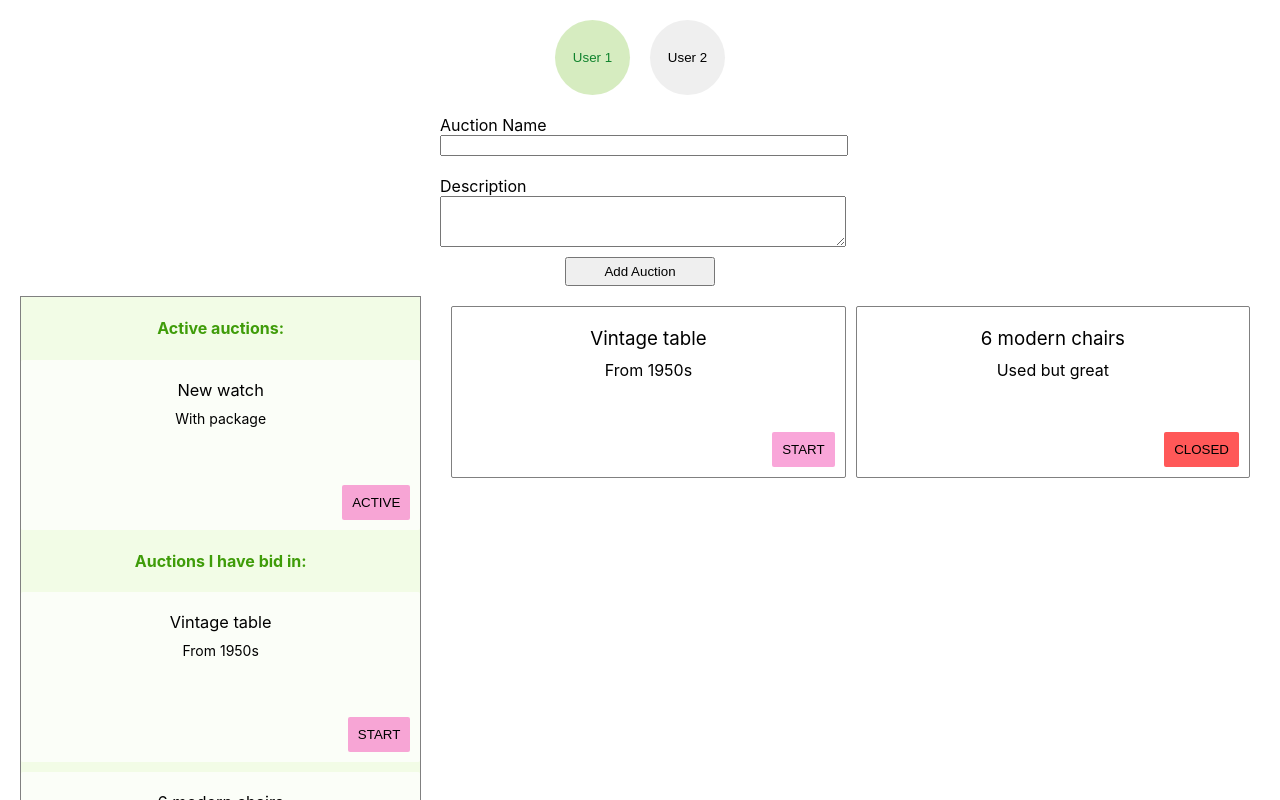
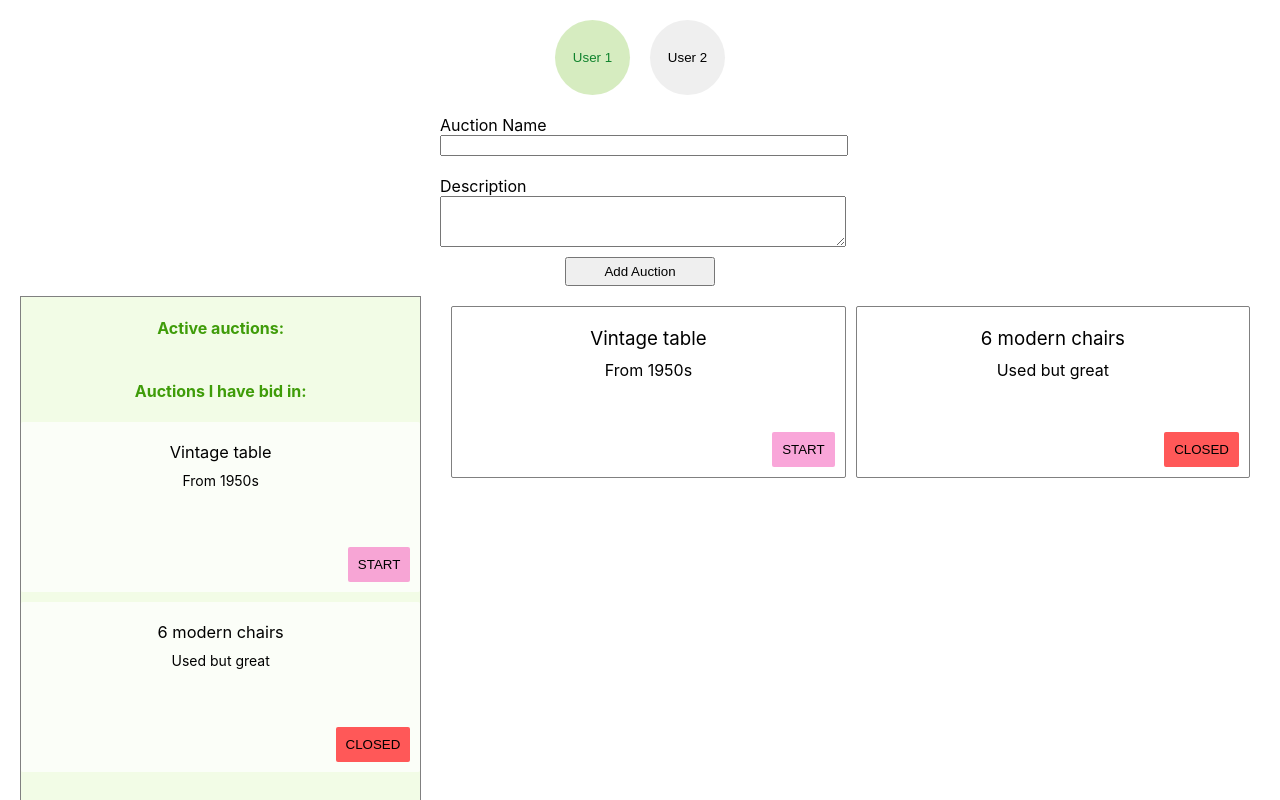
Before and after one commit to Aiste-Tamos/auction-app-react, a React (Create React App) app: page / in a window 1280 px wide. Shown: the top 800 px of the page. Built offline with nearby package versions, Linux system fonts and the light colour scheme.

Commit message:
added functionality of countdown when auction is active

```diff
--- a/src/auctions-sample.json
+++ b/src/auctions-sample.json
@@ -10,7 +10,7 @@
                     "description": "From 1950s",
                     "lastBidUserId": 2,
                     "timer": "00:00",
-                    "price": "60",
+                    "price": "0",
                     "state": "start"
                 },
                 {
@@ -32,8 +32,8 @@
                     "description": "With package",
                     "lastBidUserId": 1,
                     "timer": "00:10",
-                    "price": "30",
-                    "state": "active"
+                    "price": "0",
+                    "state": "start"
                 }
             ]
         }
--- a/src/components/auctionsList/Auction.jsx
+++ b/src/components/auctionsList/Auction.jsx
@@ -1,14 +1,12 @@
 import classNames from 'classnames';
-import React, { useState, useContext, useEffect } from 'react';
+import React, { useEffect, useState, useContext } from 'react';
 import { AuctionStateContext } from '../../AuctionStateContext';
 
 import './auction.scss';
 
-export const Auction = ({ auction, id, ownedAuction, userId }) => {
+export const Auction = ({ auction, id, ownedAuction, setTimer, userId }) => {
     const [clicked, setClicked] = useState(false);
-    const [seconds, setSeconds] = useState(60);
     const [auctionState, setAuctionState] = useContext(AuctionStateContext);
-    const [price, setPrice] = useState(null);
 
     const mainClassName = "auction";
     const titleClass = `${mainClassName}__title`;
@@ -18,31 +16,29 @@ export const Auction = ({ auction, id, ownedAuction, userId }) => {
     const stickerClass = `${mainClassName}__sticker`;
 
     useEffect(() => {
-        const interval = setInterval(() => {
-          setAuctionState(auctionState);
-          setSeconds(seconds => seconds - 1)
-        }, 1000);
-        return () => clearInterval(interval);
-      }, [auctionState, setAuctionState]);
+        setAuctionState(auctionState);
+      }, [setAuctionState, auctionState]);
 
     const changeAuctionState = () => {
-        auctionState.users.find(user => user.id === userId).auctionsList.find(auct => auct.name === auction.name).state = "active";
-        setAuctionState({...auctionState});
-        setPrice(price);
-    //       var timeleft = 60;
-    //       var downloadTimer = setInterval(() => {
-    //         timeleft--;
-    //         setAuctionState(`00:${(timeleft).toLocaleString('en-US', {minimumIntegerDigits: 2})}`);
+        if (auction.state === "start" && !clicked) {
+          auction.state = "active";
+          handleTimer(60);
+          setClicked(true);
+       }
+    };
 
-    //         if(timeleft <= 0){
-    //             setAuctionState('closed');
-    //             clearInterval(downloadTimer);
-    //         }
-    //       }, 1000);
-    //       setClicked(true);
-    //    }
-
-    };
+    const handleTimer = (seconds) => {
+        var timeleft = seconds;
+          var downloadTimer = setInterval(() => {
+            timeleft--;
+            auction.timer = (`00:${(timeleft).toLocaleString('en-US', {minimumIntegerDigits: 2})}`);
+            auction.state = "active";
+            if(timeleft <= 0){
+              auction.state = ('closed');
+              clearInterval(downloadTimer);
+            }
+          }, 1000);
+       }
 
     return (
         <div id={id} name="auction" className="auction">
@@ -52,11 +48,8 @@ export const Auction = ({ auction, id, ownedAuction, userId }) => {
             <h3 className={titleClass}>{auction.name}</h3>
             <span className={descriptionClass}>{auction.description}</span>
             <button className={auction.state !== "closed" ? btnClass : btnClosedClass} onClick={changeAuctionState}>
-            {auction.state}
+            {auction.state === "active" ? auction.timer : auction.state}
             </button>
-            {price &&
-               <input id="totalPrice" type="text" name="totalprice" readonly="readonly" />
-            }
         </div>
    );
 };
--- a/src/components/auctionsList/AuctionsList.jsx
+++ b/src/components/auctionsList/AuctionsList.jsx
@@ -5,7 +5,7 @@ import "./auctionsList.scss";
 
 import { Auction } from "./Auction";
 
-export const AuctionsList = ({ auctions, className, ownedAuction, userId, ...other }) => {
+export const AuctionsList = ({ auctions, className, ownedAuction, setTimer, userId, ...other }) => {
     const mainClassName = "auction-list";
     const mainClass = classNames(mainClassName, className);
 
@@ -13,7 +13,7 @@ export const AuctionsList = ({ auctions, className, ownedAuction, userId, ...oth
         <div className={mainClass} {...other}>
             {auctions.map((auction, id) => {
                 return (
-                    <Auction key={id} auction={auction} ownedAuction={ownedAuction} userId={userId}/>
+                    <Auction key={id} auction={auction} ownedAuction={ownedAuction} userId={userId} setTimer={setTimer}/>
                 )
             })}
         </div>
--- a/src/components/mainContent/MainContent.jsx
+++ b/src/components/mainContent/MainContent.jsx
@@ -12,6 +12,7 @@ export const MainContent = () => {
   const [, setAuctions] = useState([]);
   const [isActive, setIsActive] = useState(false);
   const [data, setData] = useContext(AuctionStateContext);
+  const [time, setTime] = useState(Date.now());
 
   const mainClassName = "main-content";
   const userBtnsWrapper = `${mainClassName}__user-btn-wrapper`;
@@ -31,13 +32,21 @@ export const MainContent = () => {
   const addAuction = (auctionName, auctionDescription) => {
     let list;
     list = data.users[data.activeUserId - 1].auctionsList;
-    list.push({name: auctionName, description: auctionDescription, state: "start"})
+    list.push({name: auctionName, description: auctionDescription, state: "start", timer: "00:60"})
     setAuctions(list);
  }
 
   useEffect(() => {
     setData(data);
   }, [setData, data]);
+
+
+  useEffect(() => {
+    const interval = setInterval(() => setTime(Date.now()), 1000);
+    return () => {
+      clearInterval(interval);
+    };
+  }, []);
 
   return (
     <div className={mainClassName}>
```
